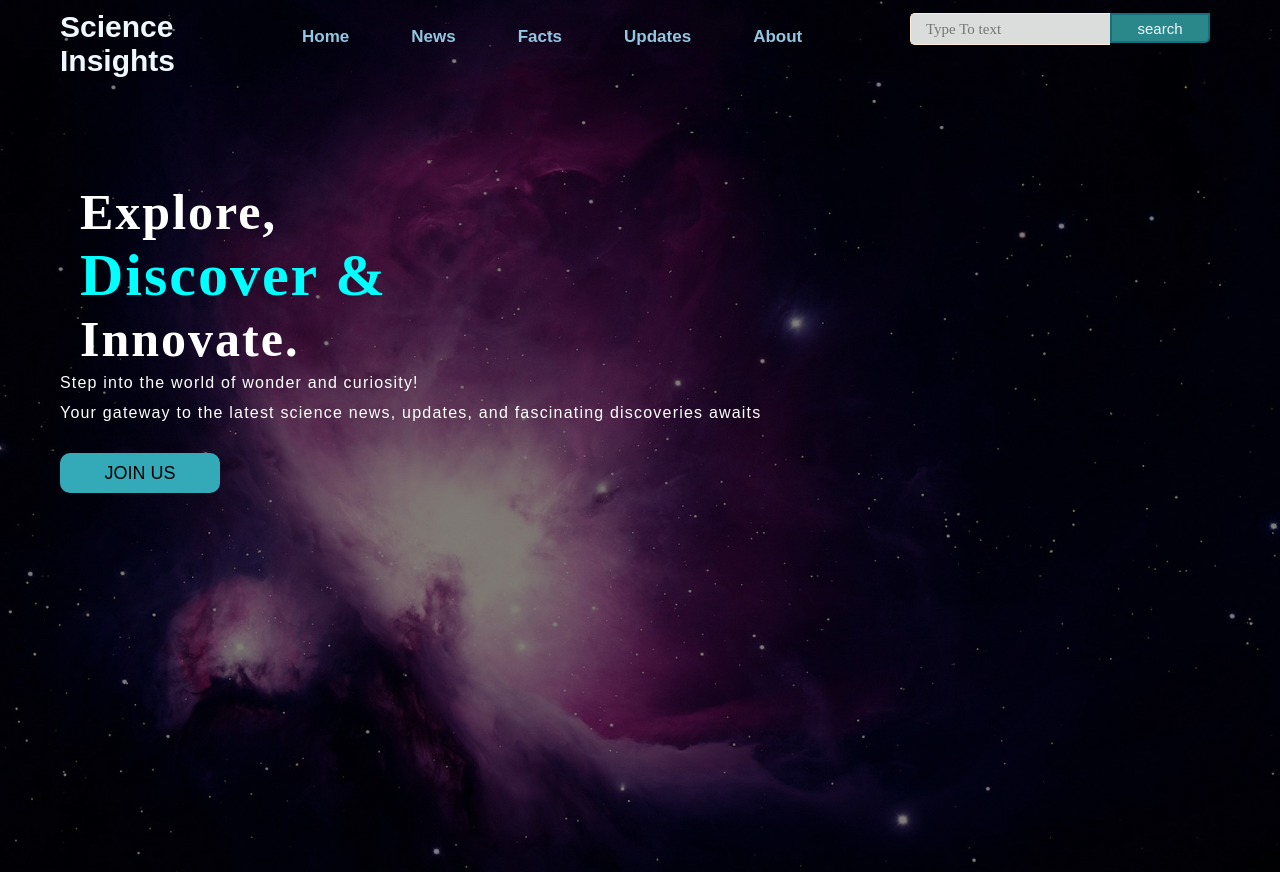
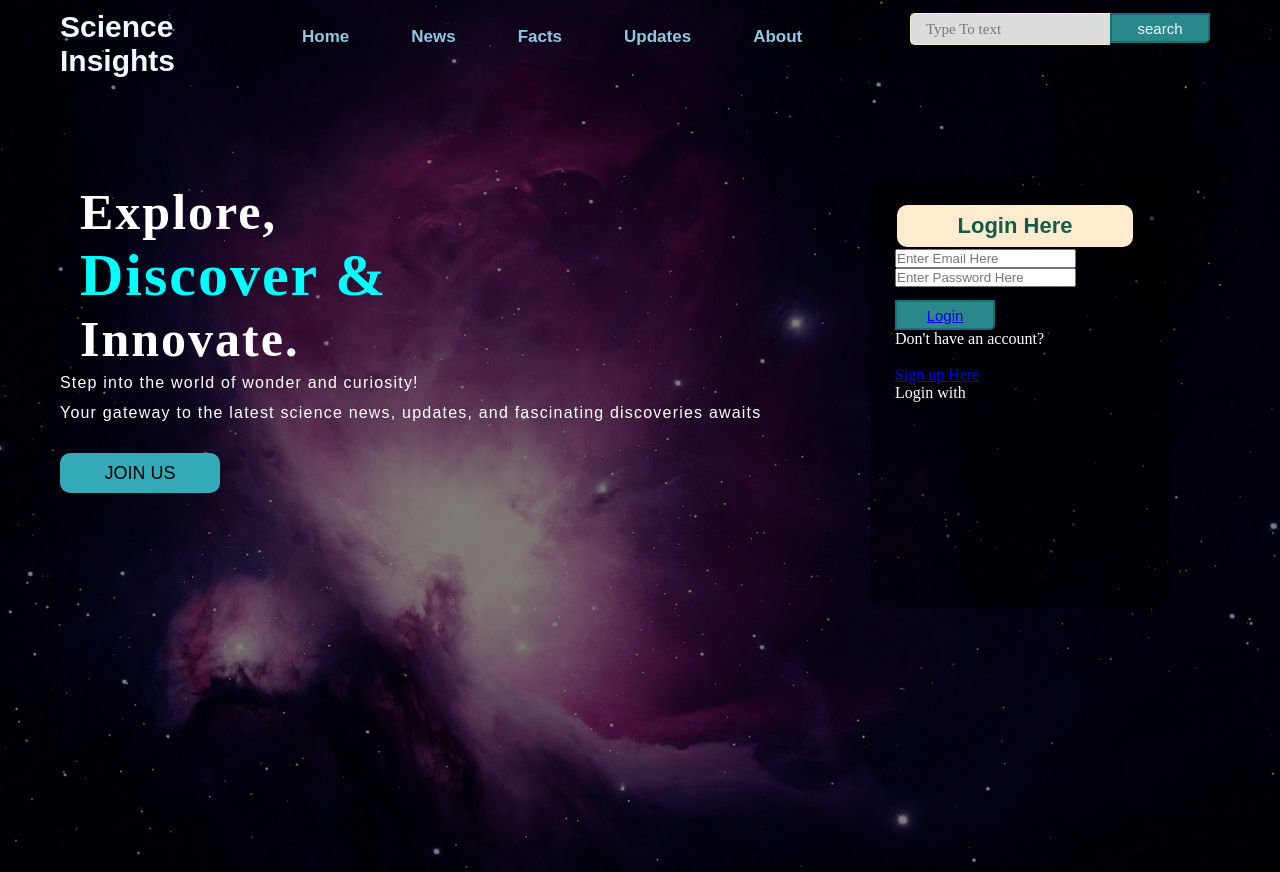
Before and after one commit to ruchira-2001/Scienceinsights, a plain HTML site: page scienceinsights_main.html in a window 1280 px wide. Drawn offline with Linux system fonts and the light colour scheme.

Commit message:
12th April
12:51am update

```diff
--- a/scienceinsights_main.html
+++ b/scienceinsights_main.html
@@ -34,6 +34,17 @@
             <p class="par">Step into the world of wonder and curiosity!<br>Your gateway to the latest science news, updates, and fascinating discoveries awaits</p>
 
             <button class="cn"><a href="#">JOIN US</a></button>
+
+            <div class="form">
+                  <h2>Login Here</h2>
+                  <input type="email" name="email" placeholder="Enter Email Here">
+                  <input type="password" name="" placeholder="Enter Password Here">
+                  <button class="btn"><a href="#">Login</a></button>
+
+                  <p class="link">Don't have an account?</p><br>
+                  <a href="#">Sign up Here</a>
+                  <p class="liw">Login with</p>
+            </div>
           </div>
     </div>
 </body>
--- a/style.css
+++ b/style.css
@@ -159,3 +159,26 @@ ul li a:hover{
      color: aqua;
      font-size: 60px;
 }
+
+.form{
+     width: 250px;
+     height: 380px;
+     background: linear-gradient(to top,  rgba(0,0,0,0.5)50%,  rgba(0,0,0,0.5)50%);
+     position: absolute;
+     left: 830px;
+     top: -5px;
+     border-radius: 15px;
+     padding: 25px;
+}
+
+.form h2{
+      width: 220px;
+      font-family: sans-serif;
+      text-align: center;
+      color: rgb(19, 92, 76);
+      font-size: 22px;
+      background-color: blanchedalmond;
+      border-radius: 10px;
+      margin: 2px;
+      padding: 8px;
+}
```
